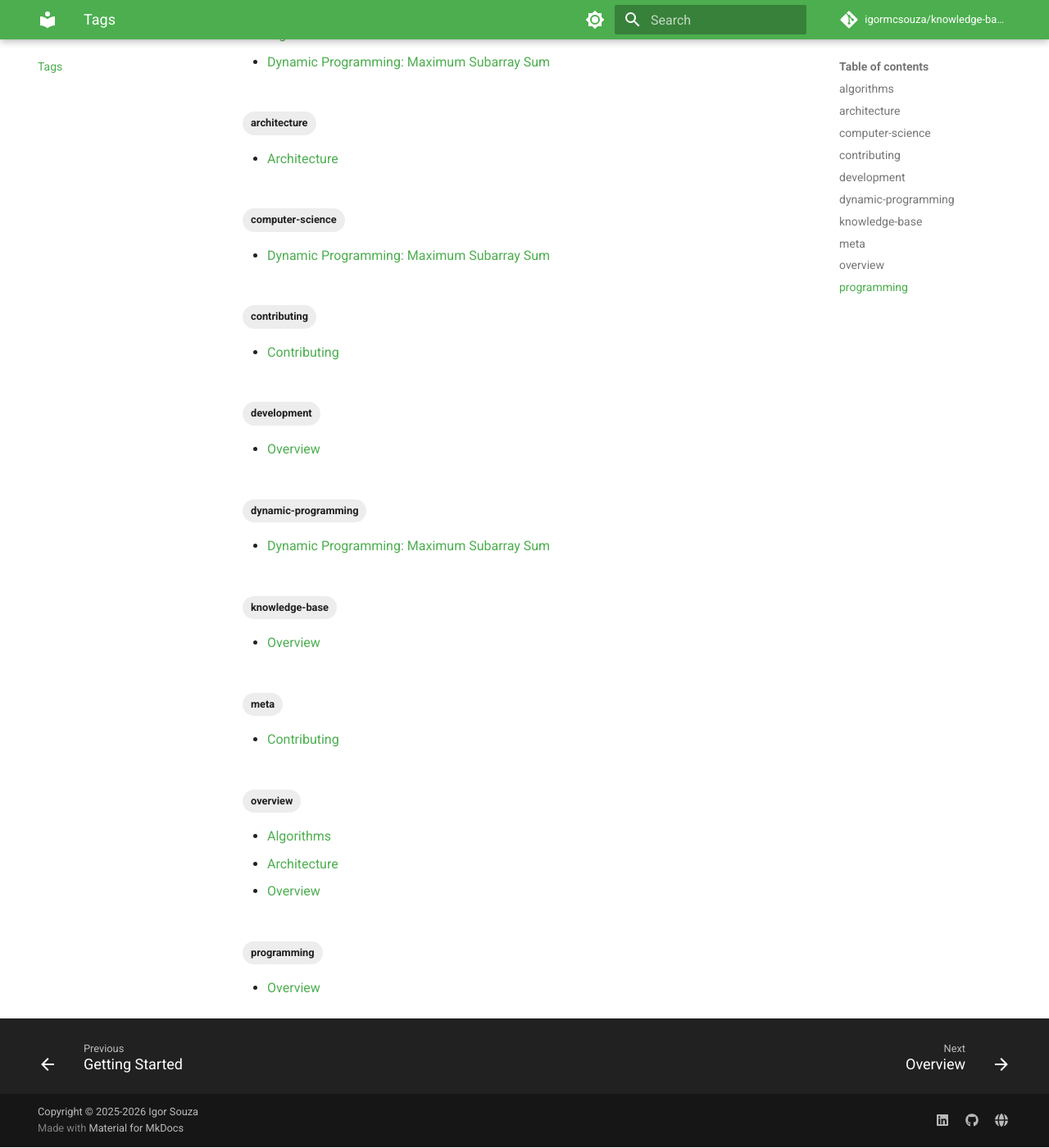
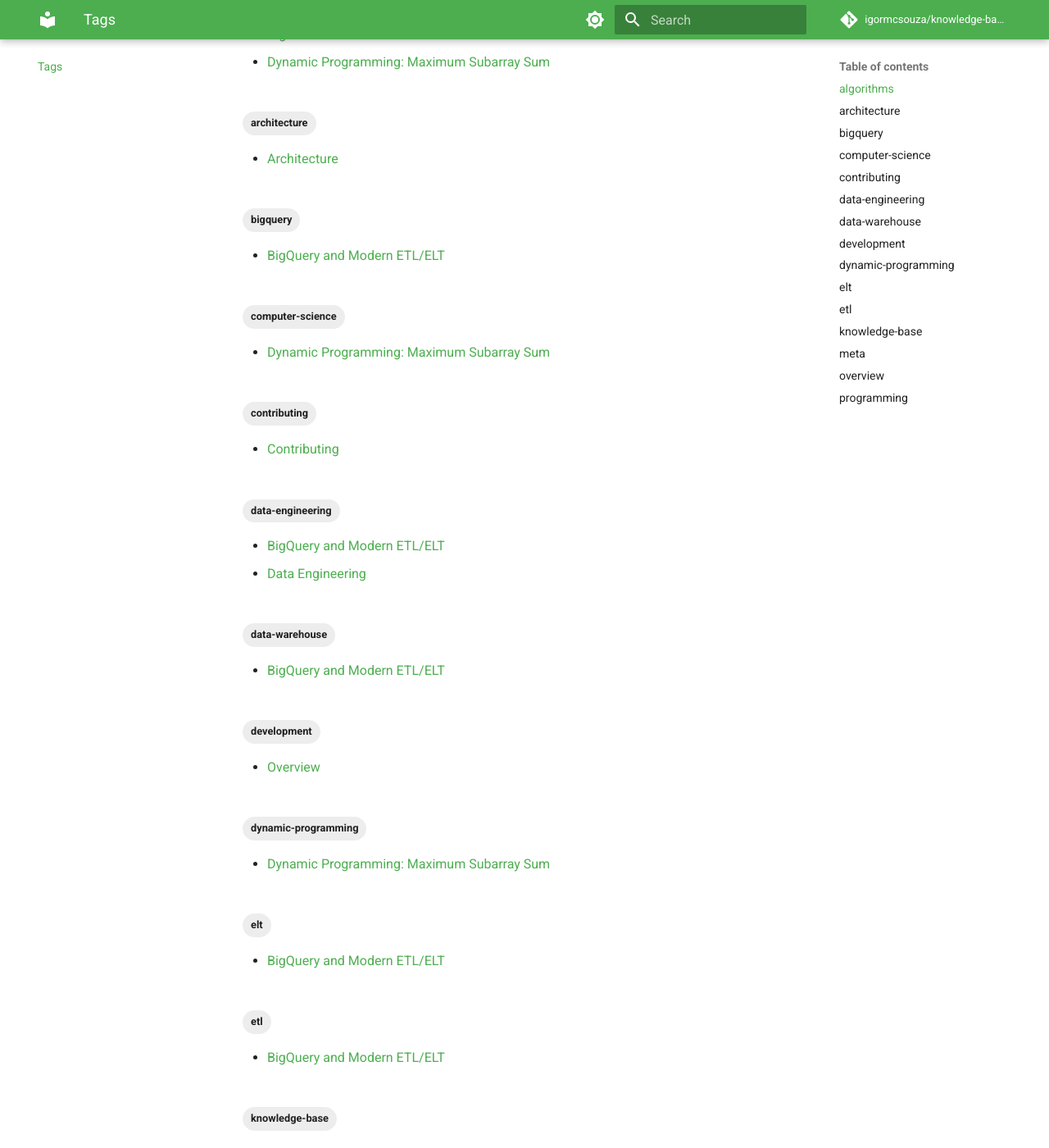
Before and after one commit to igormcsouza/knowledge-base, an MkDocs documentation site: the page built from docs/tags.md, in a window 1280 px wide and 1400 px high, scrolled down 251 px. Shown: the whole window at 82% size. Built offline with MkDocs 1.6.1 and Material for MkDocs 9.7.7, drawn with Linux system fonts in a browser that asks for light colours; comment, search, counter and statistics services are not loaded; part of the change alters nothing that is shown.

Commit message:
Add BigQuery and Modern ETL/ELT knowledge base article (#37)
Adds a new data-engineering category covering BigQuery as an analytical
warehouse, ETL vs ELT, raw/staging/curated layering, ingestion patterns
(batch/streaming/CDC), Dataform, data quality, incremental processing,
idempotency, orchestration, warehouse modeling, partitioning/clustering,
and observability, per issue #36.


Claude-Session: https://claude.ai/code/session_014TJetbmvSxtW18iDaa2pBF

Co-authored-by: Claude <noreply@anthropic.com>

````diff
--- /dev/null
+++ b/docs/knowledge/data-engineering/bigquery-modern-etl-elt.md
@@ -0,0 +1,507 @@
+---
+tags:
+
+- bigquery
+- etl
+- elt
+- data-engineering
+- data-warehouse
+
+---
+
+# BigQuery and Modern ETL/ELT
+
+Reference notes for understanding BigQuery as part of a modern data
+platform, with emphasis on concepts useful for Software Engineer / AI
+Engineer interviews.
+
+## BigQuery in the Data Stack
+
+BigQuery should be understood primarily as a cloud data warehouse /
+analytics engine rather than as the transactional database of an
+application.
+
+A common architecture is:
+
+```text
+Application / APIs / PostgreSQL / SaaS / Events
+                    │
+          ingestion / CDC / batch
+                    ▼
+             BigQuery RAW
+                    │
+              transformations
+                    ▼
+          BigQuery STAGING
+                    │
+                    ▼
+         BigQuery ANALYTICS
+                    │
+          ┌─────────┼─────────┐
+          ▼         ▼         ▼
+         BI         ML        AI
+```
+
+Avoid thinking of BigQuery as a replacement for PostgreSQL in an OLTP
+workload. PostgreSQL can remain the application database while BigQuery
+becomes the analytical warehouse.
+
+## ETL vs. ELT
+
+**ETL** — `Extract → Transform → Load`. Data is transformed before being
+loaded into the warehouse.
+
+**ELT** — `Extract → Load → Transform`. Raw data is first loaded into the
+warehouse and transformations are executed there, commonly with SQL.
+
+For BigQuery, ELT is often attractive because BigQuery provides the
+distributed compute needed for large analytical transformations.
+
+!!! tip "Interview point"
+    SQL operations such as `JOIN`, `GROUP BY`, filtering, `CASE` expressions,
+    and window functions are often better performed inside BigQuery instead
+    of pulling large datasets into Python purely to transform them.
+
+## BigQuery Hierarchy
+
+Typical organization:
+
+```text
+GCP Project
+├── ecommerce_raw
+│   ├── orders
+│   ├── customers
+│   └── products
+│
+├── ecommerce_staging
+│   └── orders_clean
+│
+└── ecommerce_analytics
+    ├── daily_sales
+    ├── customer_ltv
+    └── product_performance
+```
+
+Think in terms of projects, datasets, tables/views, schemas, partitions and
+physical organization.
+
+## Raw → Staging → Curated/Analytics
+
+A useful warehouse pattern:
+
+```text
+RAW
+  ↓
+STAGING
+  ↓
+CURATED / ANALYTICS
+```
+
+- **RAW** — keep data close to its source representation. Useful for
+  replay, auditing and recovering from downstream transformation changes.
+- **STAGING** — clean and normalize source data: types, naming, null
+  handling, deduplication, basic validation.
+- **CURATED / ANALYTICS** — business-oriented models optimized for
+  consumption, reporting, analytics, ML and AI.
+
+## Data Ingestion Patterns
+
+### Batch
+
+```text
+Source → CSV/JSON/Parquet → Cloud Storage → BigQuery
+```
+
+### Streaming
+
+```text
+Application → Pub/Sub → BigQuery
+```
+
+Useful when events need to become analytically available with low latency.
+
+### CDC (Change Data Capture)
+
+```text
+PostgreSQL / source DB
+        ↓
+       CDC
+        ↓
+    BigQuery RAW
+```
+
+A CDC tool such as Datastream can propagate database changes into the
+analytical platform.
+
+The important architectural distinction:
+
+- batch = process periodically
+- streaming = process events continuously/as they arrive
+- CDC = propagate changes from an operational source into the analytical
+  system
+
+## Python's Role
+
+Python remains useful for: calling external APIs, extraction logic, custom
+validation, enrichment, data preparation that is difficult to express in
+SQL, custom ML/NLP/image processing, and orchestration helpers/services.
+
+A key architectural question:
+
+> Should this transformation run in Python or inside BigQuery?
+
+Prefer BigQuery SQL for warehouse-native relational transformations. Prefer
+Python / Dataflow / Spark or another compute layer when the transformation
+requires complex procedural logic, external APIs, ML or other processing
+that does not fit warehouse SQL well.
+
+## Dataform
+
+Dataform is a useful layer for treating SQL transformations as software.
+
+Typical structure:
+
+```text
+dataform/
+├── definitions/
+│   ├── staging_orders.sqlx
+│   ├── staging_customers.sqlx
+│   ├── daily_sales.sqlx
+│   └── customer_ltv.sqlx
+└── workflow_settings.yaml
+```
+
+Concepts to know: SQLX, dependencies between models, reusable references,
+incremental tables, assertions / data-quality checks, version control,
+scheduled workflows.
+
+```sql
+config {
+  type: "table",
+  schema: "analytics"
+}
+
+SELECT
+    DATE(order_date) AS date,
+    SUM(total_amount) AS revenue
+FROM ${ref("staging_orders")}
+GROUP BY date
+```
+
+`${ref(...)}` expresses model dependencies so the workflow can build tables
+in the required order.
+
+## Data Quality
+
+A successful SQL job does not necessarily mean a successful data pipeline.
+
+Important checks: `NOT NULL` constraints where required, uniqueness,
+referential integrity, valid ranges, valid enumerations, business rules,
+row-count anomalies, freshness, schema compatibility.
+
+Example business checks:
+
+```text
+order_id IS NOT NULL
+customer_id IS NOT NULL
+amount >= 0
+order_id is unique
+```
+
+Data quality should be treated as a first-class pipeline concern.
+
+## Incremental Processing
+
+Do not recompute hundreds of millions of rows every day when only a small
+amount of data changed.
+
+```text
+Existing warehouse: 500M rows
+Today's new/changed data: 100K rows
+
+Goal: process the 100K changed rows instead of rebuilding everything
+```
+
+Common strategies: partition by date/time, watermark columns, ingestion
+timestamps, CDC streams, incremental models, MERGE/upsert patterns where
+appropriate.
+
+!!! tip "Interview concept"
+    Incremental processing improves both performance and cost, but
+    introduces correctness concerns around late-arriving data, updates,
+    deletions and idempotency.
+
+## Idempotency and Retries
+
+Production pipelines must be designed so a failed/retried execution does
+not duplicate data or corrupt downstream state.
+
+Ask: *if this task runs twice, what happens?*
+
+Useful techniques: deterministic record identifiers, deduplication,
+MERGE/upsert, checkpoints / watermarks, atomic writes where possible,
+exactly-once or effectively-once semantics where supported.
+
+Retries are expected in distributed systems, so idempotency is a core
+ETL/ELT design principle — see also [Idempotency](../databases/idempotency.md)
+for the general database-level treatment of this concept.
+
+## Orchestration
+
+An orchestrator coordinates the pipeline rather than necessarily doing the
+transformation itself.
+
+Conceptual DAG:
+
+```text
+extract
+   ↓
+load
+   ↓
+transform
+   ↓
+validate
+   ↓
+publish
+   ↓
+notify
+```
+
+Tools to know: Airflow, Google Cloud Workflows, scheduler/event-driven
+mechanisms, Dataform workflow scheduling.
+
+Airflow is especially relevant when the pipeline contains many
+dependencies, retries, sensors, backfills and cross-system tasks.
+
+## Warehouse Modeling
+
+Basic analytical modeling concepts:
+
+- **Fact tables** — events/measures such as orders, sales, transactions,
+  page views.
+- **Dimension tables** — descriptive entities such as customers, products,
+  stores, dates.
+
+A common model is the star schema:
+
+```text
+          dim_customer
+               │
+               │
+ dim_product ─ fact_sales ─ dim_date
+               │
+               │
+           dim_store
+```
+
+The objective is analytical usability and performance rather than OLTP
+normalization at all costs.
+
+## Partitioning and Clustering
+
+For BigQuery performance and cost, understand:
+
+**Partitioning** — split table data into partitions, commonly by a
+date/time column:
+
+```text
+orders
+├── 2026-09-06
+├── 2026-09-07
+└── 2026-09-08
+```
+
+Queries that filter on the partitioning field can avoid scanning unrelated
+partitions.
+
+**Clustering** — organize data within partitions according to selected
+columns to improve filtering/aggregation patterns.
+
+!!! tip "Interview principle"
+    Reduce the amount of data scanned and design tables around actual query
+    patterns.
+
+## Cost Awareness
+
+With analytical warehouses, performance and cost are often related to how
+much data a query processes. Good practices: avoid `SELECT *` when
+unnecessary, use partitions effectively, cluster on useful access patterns,
+filter early, avoid repeatedly rebuilding unchanged data, use incremental
+transformations, monitor expensive queries/jobs.
+
+## Observability
+
+A production data platform needs visibility into: pipeline duration,
+failures, retries, data freshness, row counts, throughput,
+warehouse/query cost, schema changes, data-quality failures.
+
+Think of observability at three levels:
+
+```text
+Infrastructure → Pipeline → Data
+```
+
+A green infrastructure dashboard does not guarantee healthy data.
+
+## Schema Evolution
+
+Source schemas change: new columns, renamed columns, removed columns, type
+changes, nested structures.
+
+A robust pipeline needs a strategy for detecting and handling schema
+changes instead of silently producing incorrect downstream datasets.
+
+## Security and Governance
+
+Important concerns: IAM / least privilege, service accounts,
+dataset/table permissions, encryption, sensitive/PII handling, auditing,
+data retention, lineage, governance.
+
+For enterprise systems, security and governance are part of the data
+architecture rather than post-processing.
+
+## BigQuery + AI
+
+BigQuery can be part of an AI architecture, not only a BI/reporting system.
+
+```text
+Operational data
+      ↓
+   BigQuery
+      ↓
+Analytics / features / retrieval data
+      ↓
+Python / FastAPI
+      ↓
+LLM / AI application
+```
+
+Potential applications: analytics-assisted chat, feature generation,
+customer segmentation, model training datasets, RAG metadata/data
+preparation, natural-language analytics.
+
+For an AI Engineer interview, the key idea is that high-quality AI depends
+on reliable data pipelines.
+
+## End-to-End Example Project
+
+A useful personal project is an **E-commerce Data Platform**:
+
+```text
+Python data generator / external APIs
+                │
+                ▼
+       Cloud Storage / events
+                │
+                ▼
+         BigQuery RAW
+                │
+                ▼
+            Dataform
+                │
+       ┌────────┴────────┐
+       ▼                 ▼
+   STAGING          ANALYTICS
+                       │
+          ┌────────────┼─────────────┐
+          ▼            ▼             ▼
+      daily_sales  customer_ltv  product_perf
+                       │
+                       ▼
+                  FastAPI / AI
+                       │
+                       ▼
+             Natural-language analytics
+```
+
+Suggested implementation scope:
+
+1. Generate realistic customers/products/orders with Python.
+1. Load raw data into BigQuery.
+1. Create staging models with Dataform.
+1. Create analytical tables such as sales, customer LTV and product
+   performance.
+1. Add data-quality assertions.
+1. Implement incremental processing.
+1. Add an orchestrated workflow with retries.
+1. Add partitioning/clustering and inspect query cost.
+1. Expose an analytics API with FastAPI.
+1. Optionally add an LLM interface that answers questions using curated
+   BigQuery data.
+
+## Interview-Ready Architecture Answer
+
+A strong high-level answer for a GCP data pipeline is:
+
+> "I would separate ingestion, storage, transformation, orchestration and
+> consumption. Operational systems would remain optimized for
+> transactions, while batch data, events or CDC would feed a raw BigQuery
+> layer. I would use Dataform or SQL-based transformations to build
+> staging and curated analytical models, with incremental processing and
+> data-quality assertions. An orchestrator such as Airflow would handle
+> dependencies, retries and backfills when the workflow complexity
+> requires it. I would also design for partitioning, cost control,
+> observability, IAM and idempotency from the beginning."
+
+## Concepts to Memorize for Interviews
+
+```text
+ETL vs ELT
+OLTP vs OLAP
+Raw / staging / curated
+Batch vs streaming
+CDC
+Fact vs dimension
+Star schema
+Partitioning
+Clustering
+Incremental processing
+Watermarks
+Idempotency
+Retries
+Backfills
+Data quality
+Schema evolution
+Orchestration
+Data lineage
+Observability
+IAM / governance
+Cost optimization
+```
+
+## Personal Positioning
+
+If asked about professional BigQuery experience, be precise and honest. Do
+not claim production experience that does not exist.
+
+A good positioning is:
+
+> "BigQuery wasn't part of my previous professional stack, but the
+> underlying engineering concepts are familiar to me: distributed systems,
+> APIs, asynchronous pipelines, cloud infrastructure, SQL/data processing
+> and production operations. I've been studying BigQuery specifically as a
+> warehouse and built a personal end-to-end pipeline to understand
+> ingestion, ELT, Dataform, incremental processing and data quality."
+
+This frames BigQuery as a tooling gap rather than a fundamental engineering
+gap.
+
+## Summary
+
+- BigQuery is an analytical warehouse, not an OLTP replacement — pair it
+  with an operational database rather than in place of one.
+- ELT (load raw, transform in-warehouse with SQL) is usually preferred over
+  ETL for BigQuery-centric pipelines.
+- Layer data as raw → staging → curated/analytics, and choose
+  batch/streaming/CDC ingestion based on latency and source needs.
+- Idempotency, incremental processing, data quality, and observability are
+  first-class pipeline concerns, not afterthoughts.
+- Partitioning and clustering directly control cost and performance by
+  reducing bytes scanned.
+
+## Related Articles
+
+- [Idempotency](../databases/idempotency.md) — the general idempotent-write
+  concept applied here to pipeline retries and MERGE/upsert patterns.
+- [Event-Driven Architecture](../architecture/event-driven-architecture.md)
+  — relevant background for streaming ingestion and CDC-based pipelines.
--- /dev/null
+++ b/docs/knowledge/data-engineering/index.md
@@ -0,0 +1,29 @@
+---
+title: Data Engineering
+tags:
+
+- data-engineering
+- overview
+
+---
+
+# Data Engineering
+
+Notes on data warehouses, ETL/ELT pipelines, and the platform concerns that
+surround moving and transforming data at scale — a category for engineering
+knowledge that sits closer to the data platform than to any single
+application's database.
+
+## Articles
+
+- [BigQuery and Modern ETL/ELT](bigquery-modern-etl-elt.md) — BigQuery as an
+  analytical warehouse, ETL vs. ELT, raw/staging/curated layering, batch vs.
+  streaming vs. CDC ingestion, Dataform, incremental processing, idempotency,
+  orchestration, warehouse modeling, partitioning/clustering, and
+  observability.
+
+## Contributing
+
+Learned something new about data pipelines, warehouses, or ETL/ELT tooling?
+Add it here as its own file. See [Contributing](../../contributing.md) for
+the how-to.
--- a/docs/knowledge/index.md
+++ b/docs/knowledge/index.md
@@ -30,6 +30,8 @@ documentation, tips, and tricks, organized by area of interest.
   consistency guarantees.
 - **[Algorithms](algorithms/index.md)** — classic algorithms and problem-solving
   techniques.
+- **[Data Engineering](data-engineering/index.md)** — data warehouses,
+  ETL/ELT pipelines, and platform-level data concerns.
 
 Looking for something that doesn't fit here? See [Contributing](../contributing.md) — new
 categories are added the moment there's a first article for them.
````
